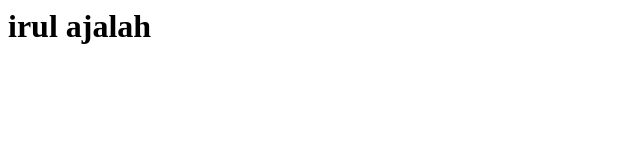
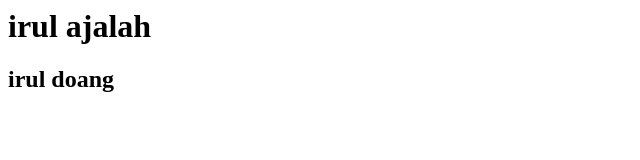
Before and after one commit to AchmadKhairull/cobaa, a plain HTML site: page index.html in a window 1280 px wide. Shown: the whole page, without its empty margins (0-640 px from the left). Drawn offline with Linux system fonts and the light colour scheme.

Commit message:
commit kedua

```diff
--- a/index.html
+++ b/index.html
@@ -1 +1,2 @@
 <h1>irul ajalah<h1>
+<h2>irul doang<h2>
```
